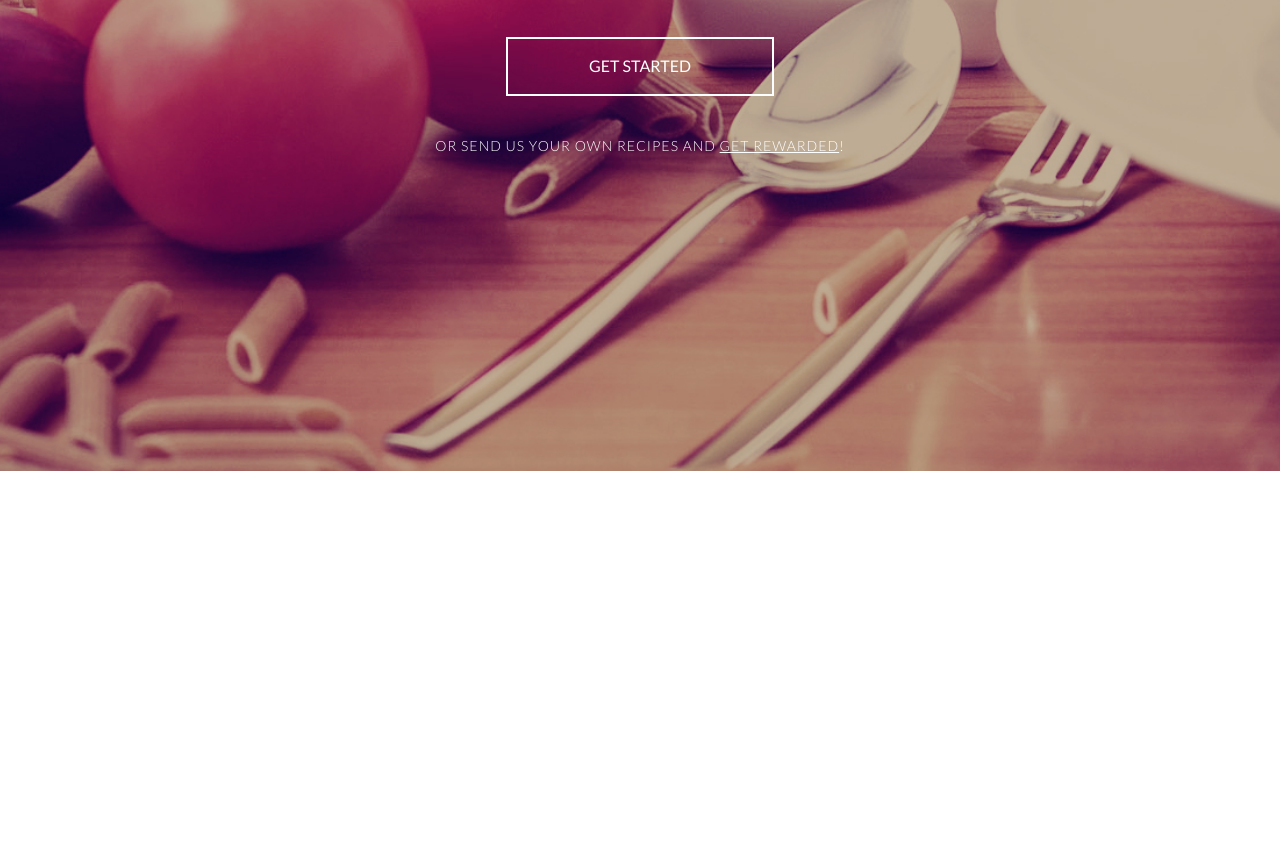
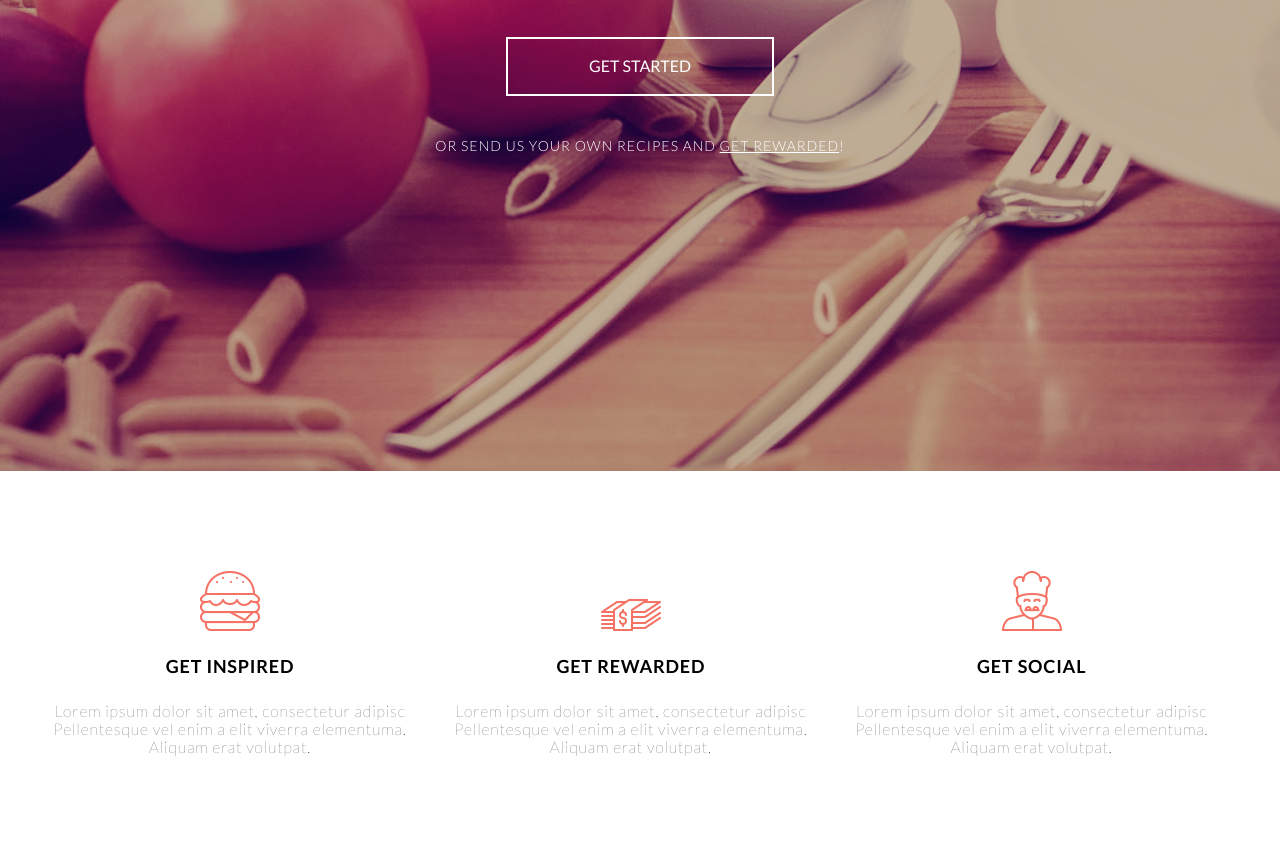
Before and after one commit to serilen/fudi, a plain HTML site: page index.html in a window 1280 px wide. Shown: the part 552-1409 px from the top of the page. Before the commit the page ends 1023 px from the top, so only its background shows below. Drawn offline with Linux system fonts and the light colour scheme; files whose address does not match are found by name.

Commit message:
betta-version-section-get

```diff
--- a/css/style.css
+++ b/css/style.css
@@ -189,6 +189,57 @@ html, body{
 	outline: 2px solid #ff0000;
 }
 
+.get {
+	padding-top: 100px;
+	padding-bottom: 100px;
+}
+
+.get-list {
+	font-size: 0;
+}
+
+.get-list-item {
+	display: inline-block;
+	width: 360px;
+	margin-right: 40px;
+	text-align: center;
+}
+
+.get-list-item:last-child {
+	margin-right: 0;
+}
+
+.get-img {
+	padding-bottom: 25px;
+}
+
+.get-list-link {
+	display: block;
+	text-decoration: none;
+	color: #000;
+}
+
+.get-list-link:hover {
+	opacity: 0.7;
+}
+
+.get-list-link:active {
+	opacity: 0.2;
+}
+
+.get-list-link:focus {
+	outline: 2px solid #ff0000;
+}
+
+.get-item-description {
+	font-size: 16px;
+	font-weight: 200;
+}
+
+.get-item-title {
+	font-size: 18px;
+	padding-bottom: 25px;
+}
 /*
 .section-design-battles {
 	margin-bottom: 155px;
@@ -484,55 +535,7 @@ html, body{
 	outline: 2px solid #ff0000;
 }
 
-.jury {
-	background-color: #ffe9eb;
-	padding-top: 90px;
-	padding-bottom: 100px;
-}
 
-.jury-tittle {
-	font-size: 62px;
-	text-align: center;
-	margin-bottom: 85px;
-}
-
-.jury-list {
-	font-size: 0;
-}
-
-.jury-list-item {
-	display: inline-block;
-	margin-right: 30px;
-}
-
-.jury-list-item:last-child {
-	margin-right: 0;
-}
-
-
-.jury-img {
-	border-radius: 50%;
-	padding-bottom: 20px;
-	width: 358px;
-	height: 358px;
-}
-
-.jury-list-link {
-	display: block;
-	text-decoration: none;
-}
-
-.jury-list-link:hover {
-	opacity: 0.7;
-}
-
-.jury-list-link:active {
-	opacity: 0.2;
-}
-
-.jury-list-link:focus {
-	outline: 2px solid #ff0000;
-}
 
 .contact-us {
 	padding: 102px 0;
--- a/index.html
+++ b/index.html
@@ -46,6 +46,35 @@
 		</div>
 	</header>
 	<main>
+		<section class="get">
+			<div class="container">
+				<ul class="get-list">
+					<li class="get-list-item">
+						<a href="#" class="get-list-link">
+							<img class="get-img" src="image/Vector-Smart-Object-burger.png" alt="Burger">
+							<h3 class="get-item-title">GET INSPIRED</h3>
+							<p class="get-item-description">Lorem ipsum dolor sit amet, consectetur adipisc Pellentesque vel enim a elit viverra elementuma. Aliquam erat volutpat.</p>
+						</a>
+					</li>
+
+					<li class="get-list-item">
+						<a href="#" class="get-list-link">
+							<img class="get-img" src="image/Vector-Smart-Object-dollars.png" alt="Dolars">
+							<h3 class="get-item-title">GET REWARDED</h3>
+							<p class="get-item-description">Lorem ipsum dolor sit amet, consectetur adipisc Pellentesque vel enim a elit viverra elementuma. Aliquam erat volutpat.</p>
+						</a>
+					</li>
+
+					<li class="get-list-item">
+						<a href="#" class="get-list-link">
+							<img class="get-img" src="image/Vector-Smart-Object-man.png" alt="Man">
+							<h3 class="get-item-title">GET SOCIAL</h3>
+							<p class="get-item-description">Lorem ipsum dolor sit amet, consectetur adipisc Pellentesque vel enim a elit viverra elementuma. Aliquam erat volutpat.</p>
+						</a>
+					</li>
+				</ul>
+			</div>
+		</section>
 
 	</main>
 	<footer>
```
Lines whose indentation alone changed are shown as unchanged.
